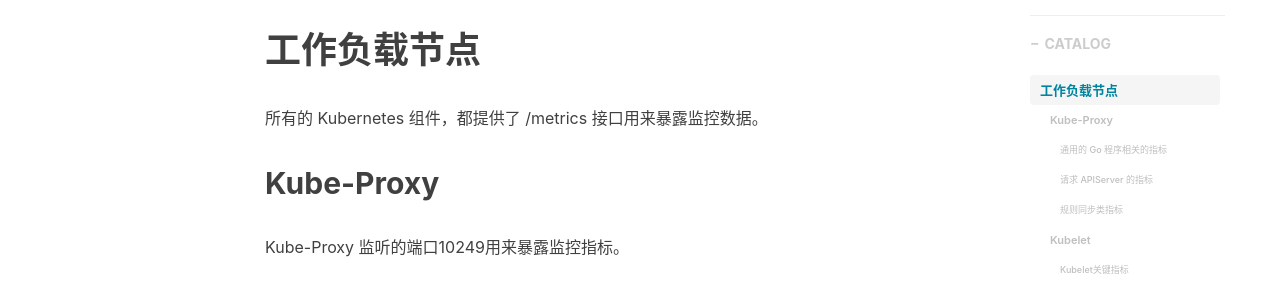
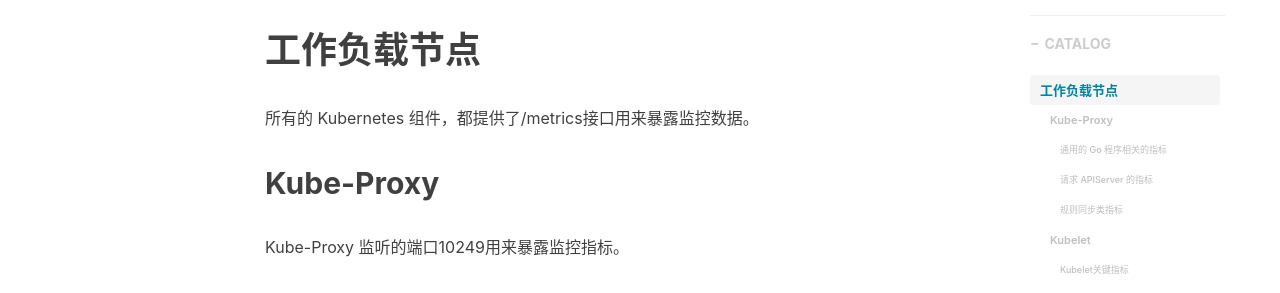
Before and after one commit to wangchanggan/wangchanggan.github.io, a Jekyll site: the page built from _posts/2023-03-10-Kubernetes监控关键指标.md, in a window 1280 px wide and 900 px high, scrolled down 330 px. Shown: the part 152-445 px from the top of the window. Built offline with Jekyll 4.4.1, drawn with Linux system fonts in a browser that asks for light colours; nearby versions of some CDN libraries; comment, search, counter and statistics services are not loaded.

Commit message:
格式修改

```diff
--- a/_posts/2023-03-10-Kubernetes监控关键指标.md
+++ b/_posts/2023-03-10-Kubernetes监控关键指标.md
@@ -8,7 +8,7 @@
 ---
 
 # 工作负载节点
-所有的 Kubernetes 组件，都提供了 /metrics 接口用来暴露监控数据。
+所有的 Kubernetes 组件，都提供了/metrics接口用来暴露监控数据。
 ## Kube-Proxy
 Kube-Proxy 监听的端口10249用来暴露监控指标。
 ### 通用的 Go 程序相关的指标
```
